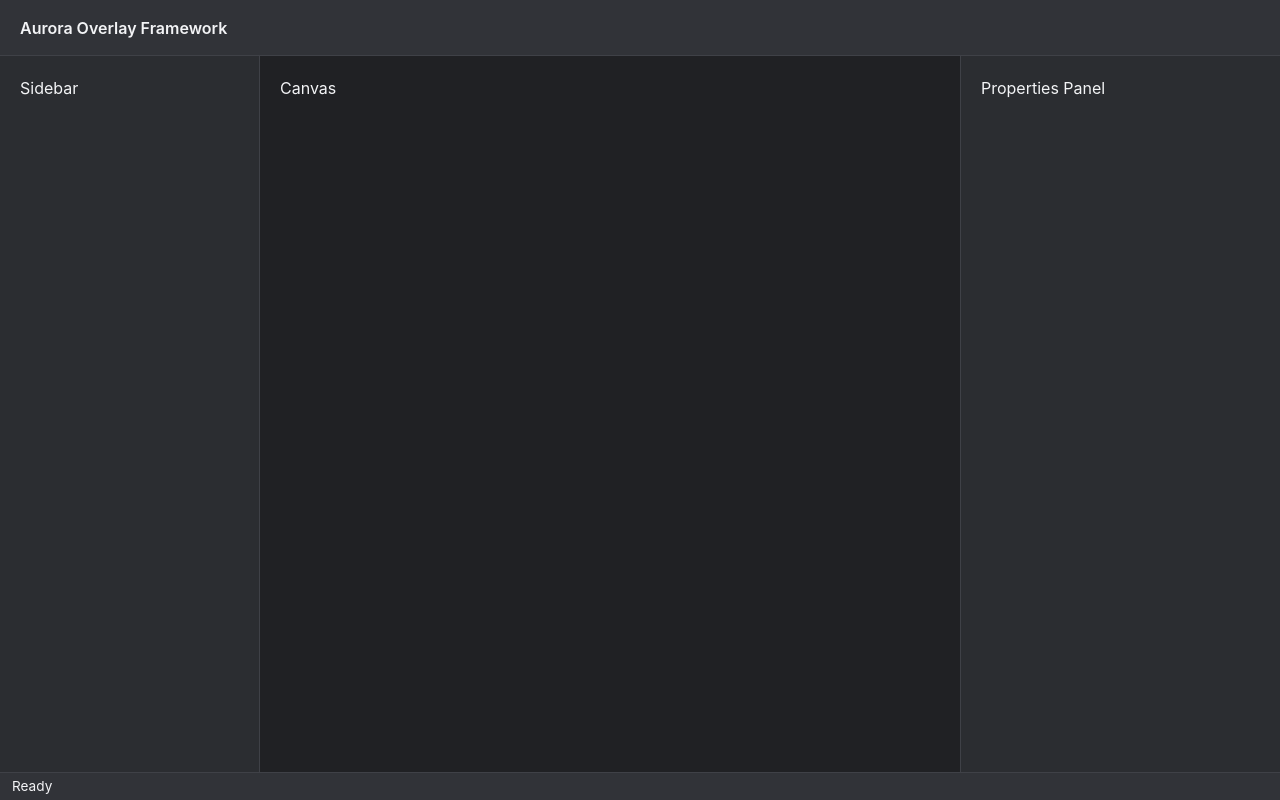
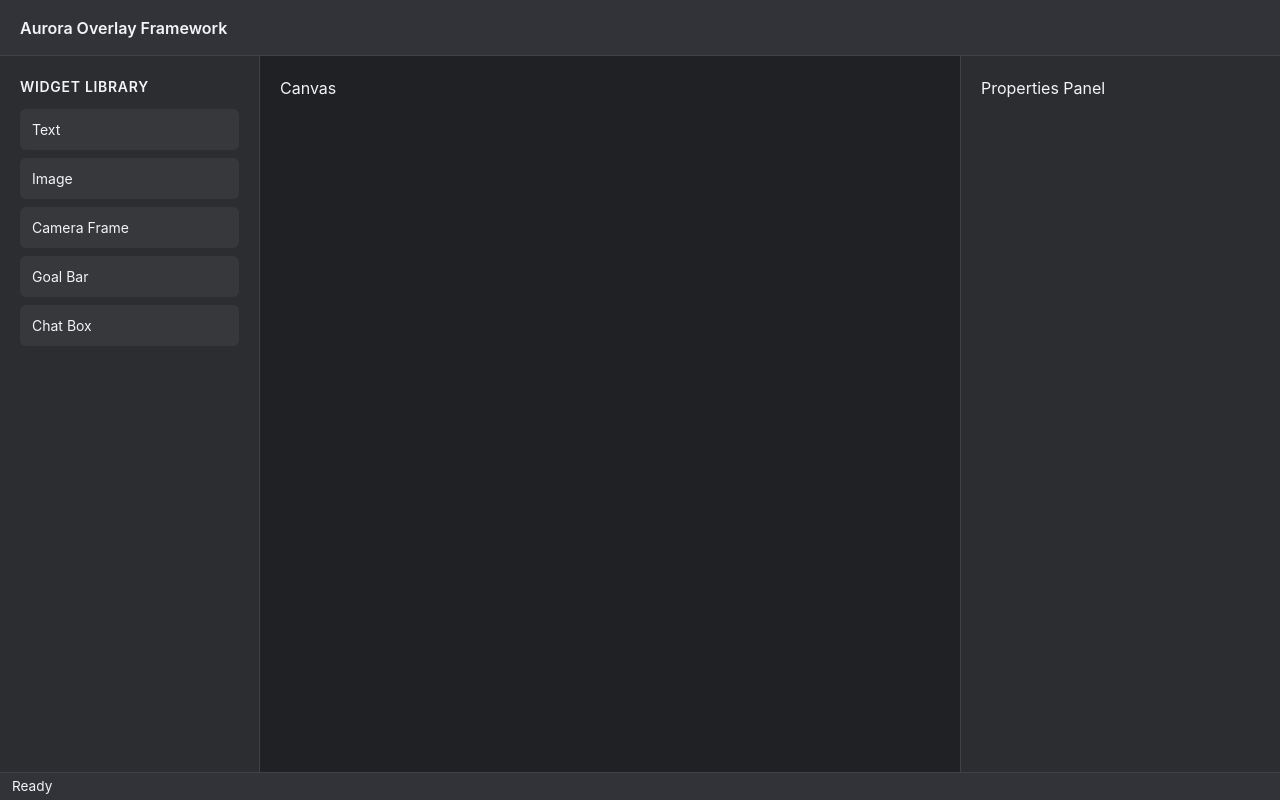
Before and after one commit to RemcoKuipers/Aurora-Overlay-Framework, a React (Vite) app: page / in a window 1280 px wide. Built offline with nearby package versions, Linux system fonts and the light colour scheme.

Commit message:
feat(editor): implement interactive widget library

```diff
--- a/src/editor/components/Sidebar/Sidebar.tsx
+++ b/src/editor/components/Sidebar/Sidebar.tsx
@@ -1,9 +1,11 @@
 import "./Sidebar.css";
+import {WidgetLibrary} from "./WidgetLibrary/WidgetLibrary.tsx";
+
 
 export function Sidebar() {
     return (
         <aside className="sidebar">
-            Sidebar
+            <WidgetLibrary />
         </aside>
     );
 }
--- /dev/null
+++ b/src/editor/components/Sidebar/WidgetLibrary/WidgetLibrary.css
@@ -0,0 +1,48 @@
+.widget-library {
+    display: flex;
+    flex-direction: column;
+    gap: 12px;
+}
+
+.widget-library h2 {
+    font-size: 0.875rem;
+    font-weight: 600;
+    text-transform: uppercase;
+    letter-spacing: 0.05em;
+    color: var(--color-text);
+}
+
+.widget-library-list {
+    display: flex;
+    flex-direction: column;
+    gap: 8px;
+    list-style: none;
+    margin: 0;
+    padding: 0;
+}
+.widget-library-button {
+    width: 100%;
+    padding: 10px 12px;
+    border: none;
+    border-radius: 6px;
+    background-color: rgba(255, 255, 255, 0.05);
+    color: inherit;
+    font: inherit;
+    font-size: 0.875rem;
+    text-align: left;
+    cursor: pointer;
+}
+
+.widget-library-button:hover {
+    background-color: rgba(255, 255, 255, 0.1);
+}
+
+.widget-library-button:focus-visible {
+    outline: 2px solid #7c9cff;
+    outline-offset: 2px;
+}
+
+.widget-library-button.selected {
+    background-color: rgba(124, 156, 255, 0.2);
+    outline: 1px solid #7c9cff;
+}
--- /dev/null
+++ b/src/editor/components/Sidebar/WidgetLibrary/WidgetLibrary.tsx
@@ -0,0 +1,44 @@
+import "./WidgetLibrary.css";
+import type {WidgetType} from "../../../../widgets/model/WidgetType.ts";
+import {useState} from "react";
+
+interface WidgetLibraryItem {
+    type: WidgetType;
+    label: string;
+}
+
+const availableWidgets: WidgetLibraryItem[] = [
+    {type: "text", label: "Text"},
+    {type: "image", label: "Image"},
+    {type: "camera-frame", label: "Camera Frame"},
+    {type: "goal-bar", label: "Goal Bar"},
+    {type: "chat-box", label: "Chat Box"},
+];
+
+export function WidgetLibrary() {
+    const [selectedWidgetType, setSelectedWidgetType] =
+    useState<WidgetType | null>(null);
+
+    return (
+        <section className="widget-library">
+            <h2>Widget Library</h2>
+
+            <ul className="widget-library-list">
+                {availableWidgets.map((widget) => (
+                    <li key={widget.type}>
+                        <button
+                            type="button"
+                            className={`widget-library-button ${
+                                selectedWidgetType === widget.type ? "selected" : ""
+                            }`}
+                            onClick={() => setSelectedWidgetType(widget.type)}
+                            aria-pressed={selectedWidgetType === widget.type}
+                        >
+                            {widget.label}
+                        </button>
+                    </li>
+                ))}
+            </ul>
+        </section>
+    );
+}
--- a/src/widgets/model/Widget.ts
+++ b/src/widgets/model/Widget.ts
@@ -1,7 +1,9 @@
+import type {WidgetType} from "./WidgetType.ts";
+
 export interface Widget {
     id: string;
     name: string;
-    type: string;
+    type: WidgetType;
     configuration: string;
     dataSource?: string;
 }
--- /dev/null
+++ b/src/widgets/model/WidgetType.ts
@@ -0,0 +1,10 @@
+export type WidgetType =
+    | "text"
+    | "image"
+    | "camera-frame"
+    | "goal-bar"
+    | "chat-box"
+    | "latest-follower"
+    | "latest-subscriber"
+    | "latest-donation"
+    | "alert";
```
